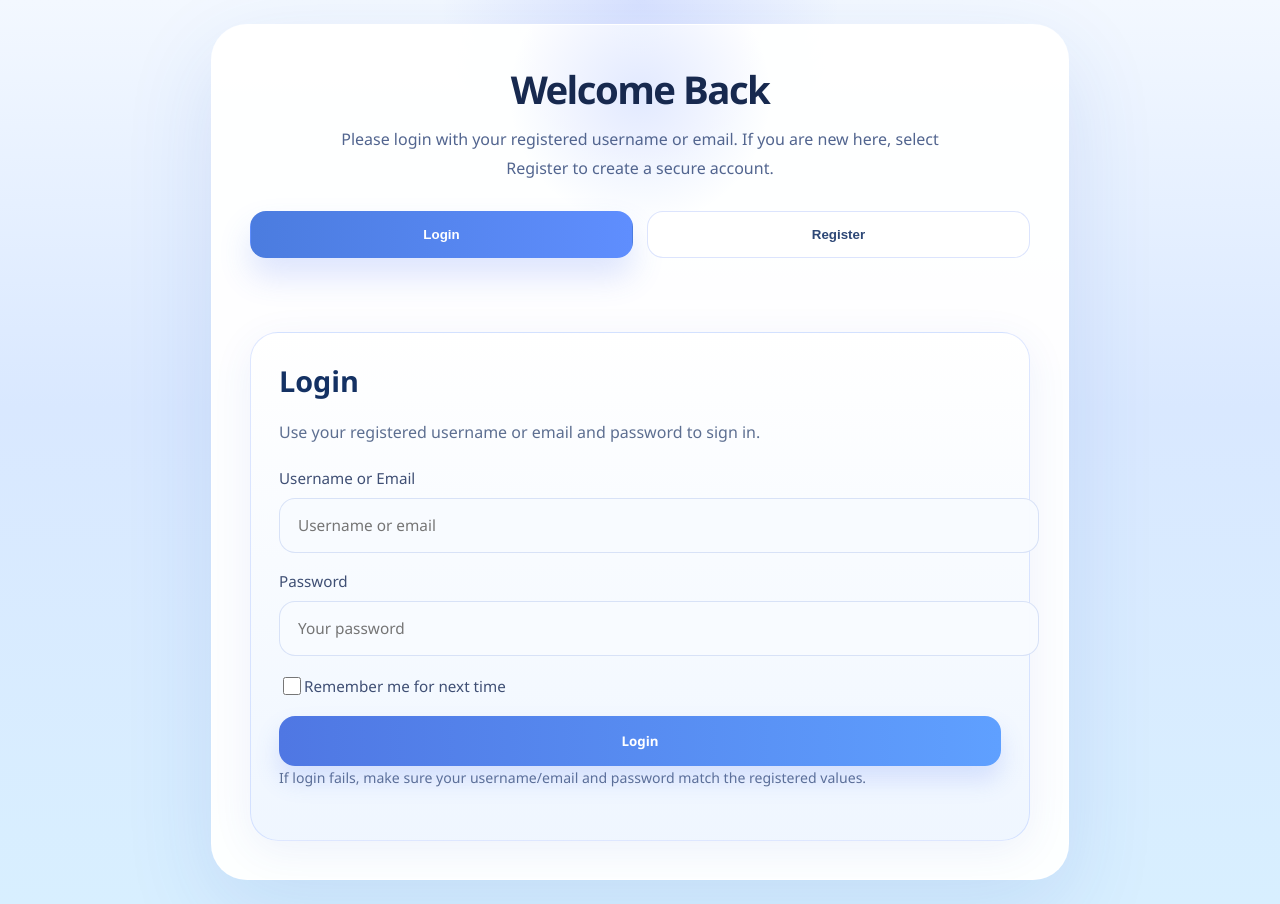
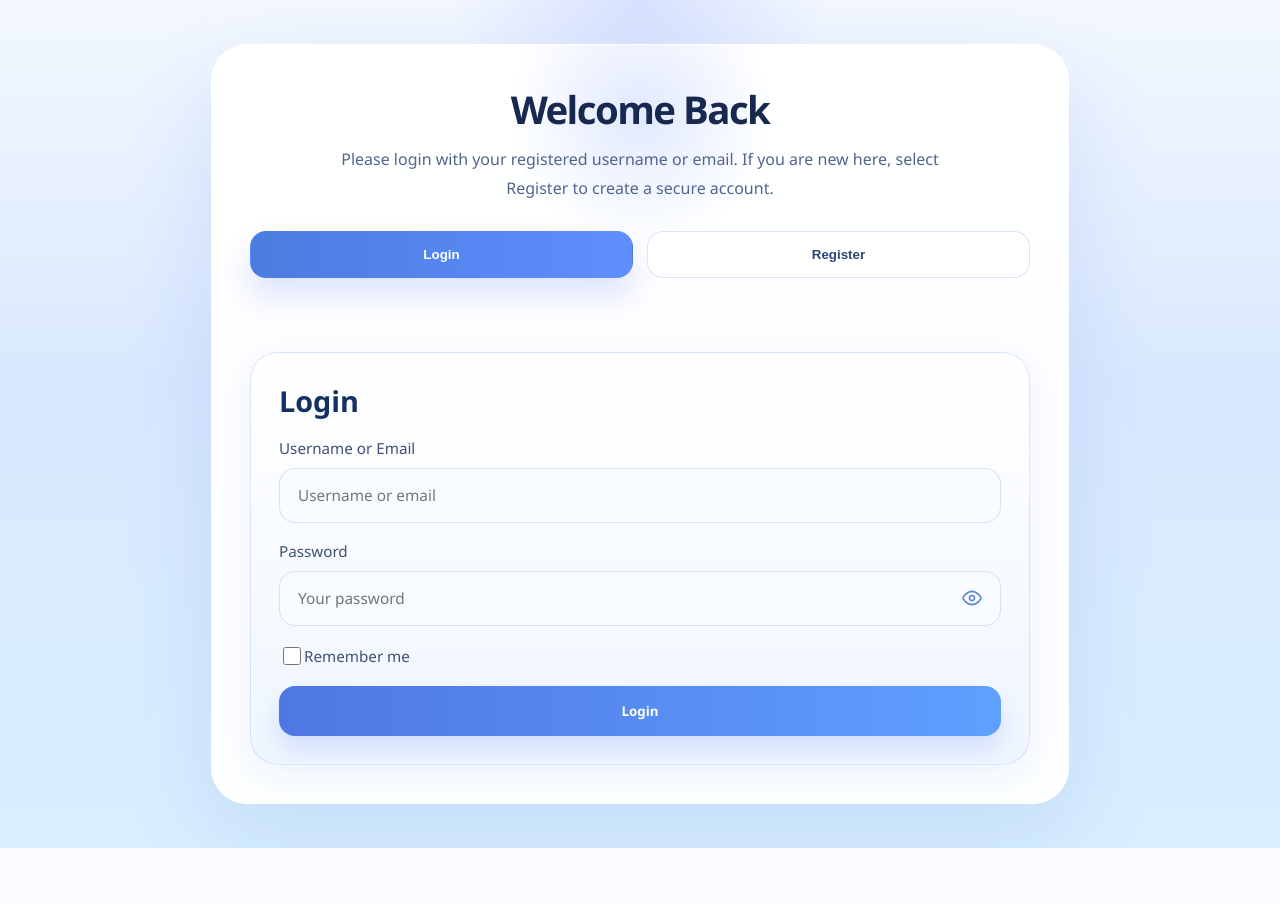
Before and after one commit to joshuaocariza2006/louistenfelt2, a Flask app: page / in a window 1280 px wide. After the commit the page ends 848 px from the top, so only its background shows below. Run offline with Flask 3, Linux system fonts and the light colour scheme.

Commit message:
Update index.html

```diff
--- a/templates/index.html
+++ b/templates/index.html
@@ -144,11 +144,36 @@
       color: #3f4f74;
     }
 
+    /* Password Wrapper Styling */
+    .password-wrapper {
+      position: relative;
+      width: 100%;
+    }
+
+    .toggle-password {
+      position: absolute;
+      right: 15px;
+      top: 50%;
+      transform: translateY(-50%);
+      cursor: pointer;
+      color: #6487d8;
+      display: flex;
+      align-items: center;
+      justify-content: center;
+      transition: opacity 0.2s ease;
+      padding: 4px; /* clickable area */
+    }
+
+    .toggle-password:hover {
+      opacity: 0.7;
+    }
+
     input[type="text"],
     input[type="email"],
     input[type="password"] {
       width: 100%;
       padding: 16px 18px;
+      padding-right: 45px;
       border: 1px solid rgba(100, 135, 216, 0.22);
       border-radius: 16px;
       font-size: 0.96rem;
@@ -156,6 +181,7 @@
       background: rgba(248, 251, 255, 0.96);
       transition: border-color 0.2s ease, box-shadow 0.2s ease;
       font-family: inherit;
+      box-sizing: border-box;
     }
 
     input[type="text"]:focus,
@@ -169,7 +195,6 @@
       transition: all 0.2s ease;
     }
 
-    /* Remember Me Checkbox Styling */
     .checkbox-group {
       display: flex;
       align-items: center;
@@ -214,37 +239,10 @@
       font-family: inherit;
     }
 
-    .submit-button::before {
-      content: '';
-      position: absolute;
-      top: 0;
-      left: -100%;
-      width: 100%;
-      height: 100%;
-      background: linear-gradient(90deg, transparent, rgba(255,255,255,0.2), transparent);
-      transition: left 0.5s ease;
-    }
-
     .submit-button:hover {
       transform: translateY(-2px) scale(1.02);
       filter: brightness(1.1);
       box-shadow: 0 20px 40px rgba(79, 119, 242, 0.3);
-    }
-
-    .submit-button::after {
-      content: '→';
-      position: absolute;
-      right: 18px;
-      top: 50%;
-      transform: translateY(-50%);
-      font-size: 1.2rem;
-      opacity: 0;
-      transition: opacity 0.3s ease, transform 0.3s ease;
-    }
-
-    .submit-button:hover::after {
-      opacity: 1;
-      transform: translateY(-50%) translateX(5px);
     }
 
     .messages {
@@ -294,30 +292,9 @@
       animation: shake 0.5s ease;
     }
 
-    .notes {
-      font-size: 0.88rem;
-      color: #6b7b96;
-    }
-
     @media (max-width: 720px) {
-      .card {
-        padding: 28px;
-      }
-      .switcher {
-        grid-template-columns: 1fr;
-      }
-    }
-
-    @media (max-width: 560px) {
-      .page {
-        padding: 16px;
-      }
-      .card {
-        padding: 24px;
-      }
-      .panel {
-        padding: 22px;
-      }
+      .card { padding: 28px; }
+      .switcher { grid-template-columns: 1fr; }
     }
   </style>
 </head>
@@ -333,27 +310,40 @@
         <button id="registerToggle" type="button" onclick="showPanel('register')">Register</button>
       </div>
 
-      <div class="messages" id="messagesContainer"></div>
+      <div class="messages" id="messagesContainer">
+        {% if error %}
+          <div class="message error">{{ error }}</div>
+        {% endif %}
+      </div>
 
       <section id="register-panel" class="panel hidden">
         <h2>Register</h2>
-        <p>Create a new account with your details.</p>
-        <form id="registerForm" onsubmit="handleRegister(event)">
+        <form id="registerForm" method="POST" action="{{ url_for('register') }}">
           <div class="form-group">
             <label for="reg_username">Username</label>
-            <input type="text" id="reg_username" placeholder="Choose a username" required>
+            <input type="text" id="reg_username" name="reg_username" placeholder="Choose a username" required>
           </div>
           <div class="form-group">
             <label for="reg_email">Email Address</label>
-            <input type="email" id="reg_email" placeholder="name@example.com" required>
+            <input type="email" id="reg_email" name="reg_email" placeholder="name@example.com" required>
           </div>
           <div class="form-group">
             <label for="reg_password">Password</label>
-            <input type="password" id="reg_password" placeholder="At least 6 characters" required>
+            <div class="password-wrapper">
+              <input type="password" id="reg_password" name="reg_password" placeholder="At least 6 characters" required>
+              <span class="toggle-password" onclick="togglePasswordVisibility('reg_password', this)">
+                <svg viewBox="0 0 24 24" width="20" height="20" fill="none" stroke="currentColor" stroke-width="2" stroke-linecap="round" stroke-linejoin="round"><path d="M1 12s4-8 11-8 11 8 11 8-4 8-11 8-11-8-11-8z"/><circle cx="12" cy="12" r="3"/></svg>
+              </span>
+            </div>
           </div>
           <div class="form-group">
             <label for="reg_confirm_password">Confirm Password</label>
-            <input type="password" id="reg_confirm_password" placeholder="Repeat password" required>
+            <div class="password-wrapper">
+              <input type="password" id="reg_confirm_password" name="reg_confirm_password" placeholder="Repeat password" required>
+              <span class="toggle-password" onclick="togglePasswordVisibility('reg_confirm_password', this)">
+                <svg viewBox="0 0 24 24" width="20" height="20" fill="none" stroke="currentColor" stroke-width="2" stroke-linecap="round" stroke-linejoin="round"><path d="M17.94 17.94A10.07 10.07 0 0 1 12 20c-7 0-11-8-11-8a18.45 18.45 0 0 1 5.06-5.94M9.9 4.24A9.12 9.12 0 0 1 12 4c7 0 11 8 11 8a18.5 18.5 0 0 1-2.16 3.19m-6.72-1.07a3 3 0 1 1-4.24-4.24"/><line x1="1" y1="1" x2="23" y2="23"/></svg>
+              </span>
+            </div>
           </div>
           <button type="submit" class="submit-button">Register</button>
         </form>
@@ -361,51 +351,44 @@
 
       <section id="login-panel" class="panel">
         <h2>Login</h2>
-        <p>Use your registered username or email and password to sign in.</p>
-        <form id="loginForm" onsubmit="handleLogin(event)">
+        <form id="loginForm" method="POST" action="{{ url_for('auth') }}">
           <div class="form-group">
             <label for="login_username">Username or Email</label>
-            <input type="text" id="login_username" placeholder="Username or email" required>
+            <input type="text" name="username_or_email" id="login_username" placeholder="Username or email" value="{{ remembered_username or '' }}" required>
           </div>
           <div class="form-group">
             <label for="login_password">Password</label>
-            <input type="password" id="login_password" placeholder="Your password" required>
+            <div class="password-wrapper">
+              <input type="password" name="password" id="login_password" placeholder="Your password" required>
+              <span class="toggle-password" onclick="togglePasswordVisibility('login_password', this)">
+                <svg viewBox="0 0 24 24" width="20" height="20" fill="none" stroke="currentColor" stroke-width="2" stroke-linecap="round" stroke-linejoin="round"><path d="M1 12s4-8 11-8 11 8 11 8-4 8-11 8-11-8-11-8z"/><circle cx="12" cy="12" r="3"/></svg>
+              </span>
+            </div>
           </div>
-
-          <!-- Remember Me Checkbox -->
           <div class="checkbox-group">
             <label class="checkbox-wrapper">
-              <input type="checkbox" id="rememberMe">
-              <span class="checkbox-label">Remember me for next time</span>
+              <input type="checkbox" name="remember_me" id="rememberMe" {% if remembered_username %}checked{% endif %}>
+              <span class="checkbox-label">Remember me</span>
             </label>
           </div>
-
           <button type="submit" class="submit-button">Login</button>
         </form>
-        <p class="notes">If login fails, make sure your username/email and password match the registered values.</p>
       </section>
     </div>
   </div>
 
   <script>
-    // Sample user database (stored in localStorage)
-    const DEFAULT_USERS = [
-      {
-        username: 'joshua',
-        email: 'joshua@gmail.com',
-        password: 'password123'
-      },
-      {
-        username: 'admin',
-        email: 'admin@example.com',
-        password: 'admin123'
-      }
-    ];
+    function togglePasswordVisibility(inputId, element) {
+      const input = document.getElementById(inputId);
+      const eyeOpen = `<svg viewBox="0 0 24 24" width="20" height="20" fill="none" stroke="currentColor" stroke-width="2" stroke-linecap="round" stroke-linejoin="round"><path d="M1 12s4-8 11-8 11 8 11 8-4 8-11 8-11-8-11-8z"/><circle cx="12" cy="12" r="3"/></svg>`;
+      const eyeClosed = `<svg viewBox="0 0 24 24" width="20" height="20" fill="none" stroke="currentColor" stroke-width="2" stroke-linecap="round" stroke-linejoin="round"><path d="M17.94 17.94A10.07 10.07 0 0 1 12 20c-7 0-11-8-11-8a18.45 18.45 0 0 1 5.06-5.94M9.9 4.24A9.12 9.12 0 0 1 12 4c7 0 11 8 11 8a18.5 18.5 0 0 1-2.16 3.19m-6.72-1.07a3 3 0 1 1-4.24-4.24"/><line x1="1" y1="1" x2="23" y2="23"/></svg>`;
 
-    // Initialize users in localStorage if not already present
-    function initializeUsers() {
-      if (!localStorage.getItem('users')) {
-        localStorage.setItem('users', JSON.stringify(DEFAULT_USERS));
+      if (input.type === "password") {
+        input.type = "text";
+        element.innerHTML = eyeClosed;
+      } else {
+        input.type = "password";
+        element.innerHTML = eyeOpen;
       }
     }
 
@@ -424,177 +407,10 @@
       messageDiv.textContent = message;
       messagesContainer.innerHTML = '';
       messagesContainer.appendChild(messageDiv);
-
-      // Auto-hide success messages after 2 seconds
-      if (type === 'success') {
-        setTimeout(() => {
-          messageDiv.style.opacity = '0';
-          messageDiv.style.transition = 'opacity 0.3s ease';
-          setTimeout(() => messagesContainer.removeChild(messageDiv), 300);
-        }, 2000);
-      }
+      if (type === 'success') setTimeout(() => messagesContainer.innerHTML = '', 3000);
     }
 
-    function clearMessages() {
-      document.getElementById('messagesContainer').innerHTML = '';
-    }
-
-    // Load remembered credentials on page load
-    function loadRememberedCredentials() {
-      const remembered = localStorage.getItem('rememberedUser');
-      if (remembered) {
-        const { username, password } = JSON.parse(remembered);
-        document.getElementById('login_username').value = username || '';
-        document.getElementById('login_password').value = password || '';
-        document.getElementById('rememberMe').checked = true;
-      }
-    }
-
-    // Save credentials if Remember Me is checked
-    function saveRememberedCredentials(username, password, rememberMe) {
-      if (rememberMe) {
-        localStorage.setItem('rememberedUser', JSON.stringify({ username, password }));
-      } else {
-        localStorage.removeItem('rememberedUser');
-      }
-    }
-
-    function handleLogin(event) {
-      event.preventDefault();
-
-      const usernameOrEmail = document.getElementById('login_username').value.trim();
-      const password = document.getElementById('login_password').value;
-      const rememberMe = document.getElementById('rememberMe').checked;
-
-      if (!usernameOrEmail || !password) {
-        showMessage('Please fill in all fields', 'error');
-        return;
-      }
-
-      // Get users from localStorage
-      const users = JSON.parse(localStorage.getItem('users') || '[]');
-
-      // Find user by username or email
-      const user = users.find(u =>
-        u.username === usernameOrEmail || u.email === usernameOrEmail
-      );
-
-      if (!user) {
-        showMessage('❌ Username or email not found. Please register first.', 'error');
-        document.getElementById('loginForm').classList.add('shake');
-        setTimeout(() => document.getElementById('loginForm').classList.remove('shake'), 500);
-        return;
-      }
-
-      if (user.password !== password) {
-        showMessage('❌ Incorrect password. Please try again.', 'error');
-        document.getElementById('loginForm').classList.add('shake');
-        setTimeout(() => document.getElementById('loginForm').classList.remove('shake'), 500);
-        return;
-      }
-
-      // Save credentials if Remember Me is checked
-      saveRememberedCredentials(usernameOrEmail, password, rememberMe);
-
-      // Login successful
-      showMessage('✓ Login successful! Redirecting...', 'success');
-
-      // Store login session
-      localStorage.setItem('isLoggedIn', 'true');
-      localStorage.setItem('currentUser', user.username);
-      localStorage.setItem('currentUserEmail', user.email);
-
-      // Redirect to profile page after 1.5 seconds
-      setTimeout(() => {
-        window.location.href = 'profile.html';
-      }, 1500);
-    }
-
-    function handleRegister(event) {
-      event.preventDefault();
-
-      const username = document.getElementById('reg_username').value.trim();
-      const email = document.getElementById('reg_email').value.trim();
-      const password = document.getElementById('reg_password').value;
-      const confirmPassword = document.getElementById('reg_confirm_password').value;
-
-      // Validation
-      if (!username || !email || !password || !confirmPassword) {
-        showMessage('Please fill in all fields', 'error');
-        return;
-      }
-
-      if (username.length < 3) {
-        showMessage('Username must be at least 3 characters long', 'error');
-        return;
-      }
-
-      if (password.length < 6) {
-        showMessage('Password must be at least 6 characters long', 'error');
-        return;
-      }
-
-      if (password !== confirmPassword) {
-        showMessage('Passwords do not match', 'error');
-        return;
-      }
-
-      // Get existing users
-      const users = JSON.parse(localStorage.getItem('users') || '[]');
-
-      // Check if username or email already exists
-      if (users.some(u => u.username === username)) {
-        showMessage('❌ Username already exists. Please choose another.', 'error');
-        return;
-      }
-
-      if (users.some(u => u.email === email)) {
-        showMessage('❌ Email already registered. Please use another email.', 'error');
-        return;
-      }
-
-      // Add new user
-      users.push({
-        username: username,
-        email: email,
-        password: password
-      });
-
-      // Save to localStorage
-      localStorage.setItem('users', JSON.stringify(users));
-
-      showMessage('✓ Registration successful! Please login with your credentials.', 'success');
-
-      // Clear form
-      document.getElementById('registerForm').reset();
-
-      // Switch to login panel
-      setTimeout(() => {
-        showPanel('login');
-      }, 2000);
-    }
-
-    // Initialize on page load
-    document.addEventListener('DOMContentLoaded', function() {
-      initializeUsers();
-
-      // Check if already logged in
-      const isLoggedIn = localStorage.getItem('isLoggedIn');
-      if (isLoggedIn === 'true') {
-        window.location.href = 'profile.html';
-      }
-
-      // Load remembered credentials
-      loadRememberedCredentials();
-
-      // Restore panel state from URL hash
-      const hash = window.location.hash.replace('#', '');
-      if (hash === 'register') {
-        showPanel('register');
-      } else {
-        showPanel('login');
-      }
-    });
+    function clearMessages() { document.getElementById('messagesContainer').innerHTML = ''; }
   </script>
 </body>
 </html>
```
